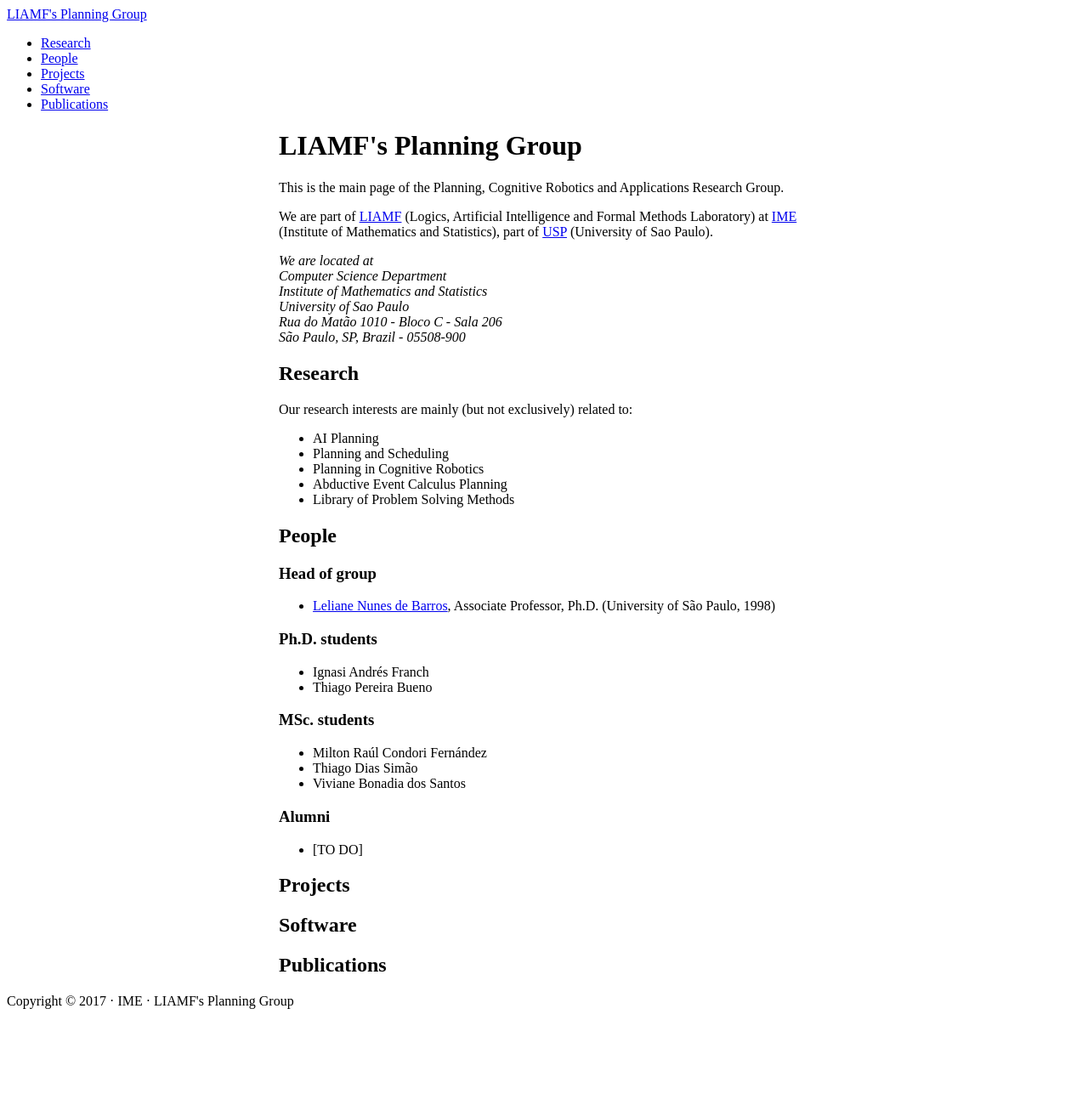
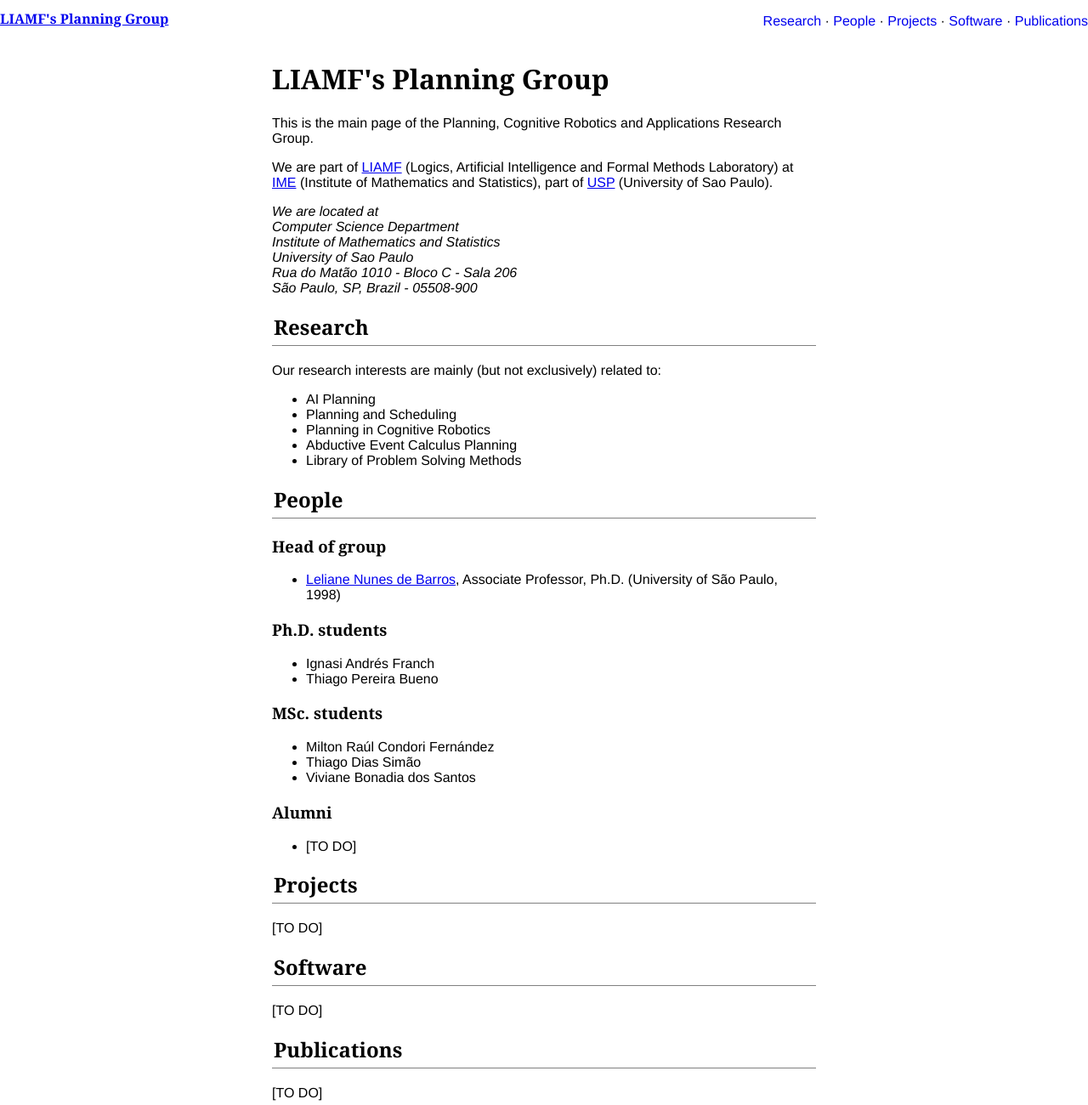
Before and after one commit to liamf-planning-group/liamf-planning-group.github.io, a plain HTML site: page index.html in a window 1280 px wide. Shown: the top 1300 px of the page at 85% size. Before the commit the page ends 1187 px from the top, so only its background shows below. Drawn offline with Linux system fonts and the light colour scheme.

Commit message:
Add basic styling to homepage

```diff
--- a/index.html
+++ b/index.html
@@ -7,9 +7,9 @@
 	</head>
 	<body>
 		<header>
-			<a href="#" class="logo">LIAMF's Planning Group</a>
-			<nav>
-				<ul>
+			<h1 class="pull-left"><a href="#" class="logo">LIAMF's Planning Group</a></h1>
+			<nav class="pull-right">
+				<ul class="navbar">
 					<li><a href="#research">Research</a></li>
 					<li><a href="#people">People</a></li>
 					<li><a href="#projects">Projects</a></li>
@@ -80,18 +80,21 @@
 
 			<section id="projects">
 				<h2>Projects</h2>
+				<p>[TO DO]</p>
 			</section>
 
 			<section id="software">
 				<h2>Software</h2>
+				<p>[TO DO]</p>
 			</section>
 
 			<section id="publications">
 				<h2>Publications</h2>
+				<p>[TO DO]</p>
 			</section>
 		</main>
 
-		<footer>
+		<footer class="text-center">
 			<p>Copyright &copy; 2017 &middot; IME &middot; LIAMF's Planning Group</p>
 		</footer>
 	</body>
--- a/main.css
+++ b/main.css
@@ -5,9 +5,55 @@
 html, body {
 	width: 100%;
 	height: 100%;
+	margin: 0;
+	font-family: Helvetica, Arial, sans-serif;
+}
+
+h1, h2, h3, h4, h5 {
+	font-family: Georgia, serif;
+}
+
+.pull-left {
+	float: left;
+}
+
+.pull-right {
+	float: right;
+}
+
+.text-center {
+	text-align: center;
 }
 
 .container {
 	margin: 0 auto;
 	width: 50%;
+	padding-top: 50px;
 }
+
+section h2 {
+	border-bottom: 1px solid grey;
+	padding-bottom: 5px;
+	padding-left: 2px;
+}
+
+header h1 {
+	font-size: 1.0em;
+}
+
+.navbar li {
+	list-style: none;
+	display: inline;
+}
+
+.navbar li:after {
+	content: ' · ';
+}
+
+.navbar li:last-child:after {
+	content: '';
+}
+
+.navbar li a {
+	text-decoration: none;
+}
```
